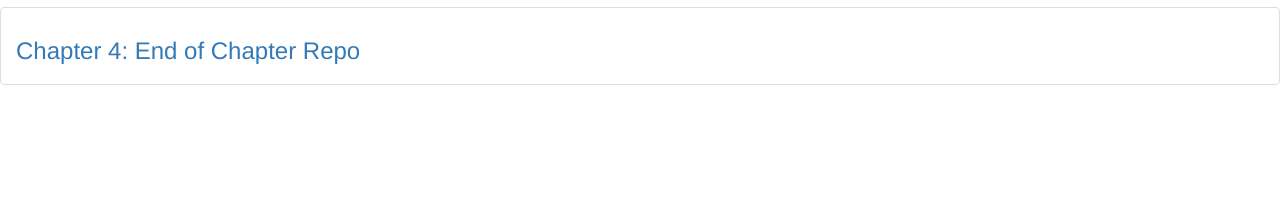
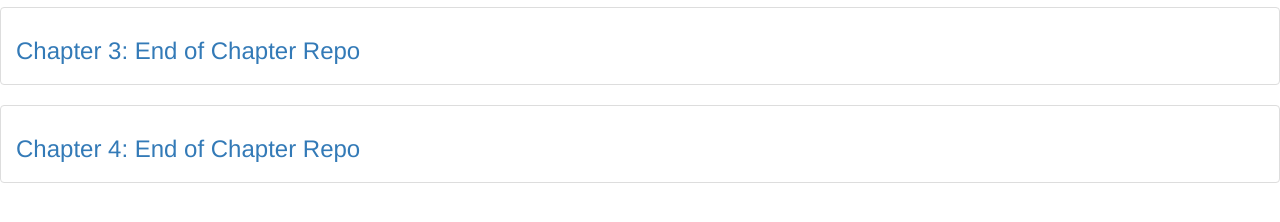
Before and after one commit to irlnathan/sailsinaction, a plain HTML site: page index.html in a window 1280 px wide. Shown: the part 116-338 px from the top of the page. Drawn offline with Linux system fonts and the light colour scheme.

Commit message:
added chapter 3 repo to list

```diff
--- a/index.html
+++ b/index.html
@@ -8,6 +8,9 @@
 <h2>Your #1 resource for Sails in Action source code files.</h2>
 
 <ul class="list-group">
+  <li class="list-group-item"><h3><a href="https://github.com/irlnathan/brushfire-ch3-end">Chapter 3: End of Chapter Repo</a></h3></li>
+</ul>
+<ul class="list-group">
   <li class="list-group-item"><h3><a href="https://github.com/irlnathan/brushfire-ch4-end">Chapter 4: End of Chapter Repo</a></h3></li>
 </ul>
 </body>
```
